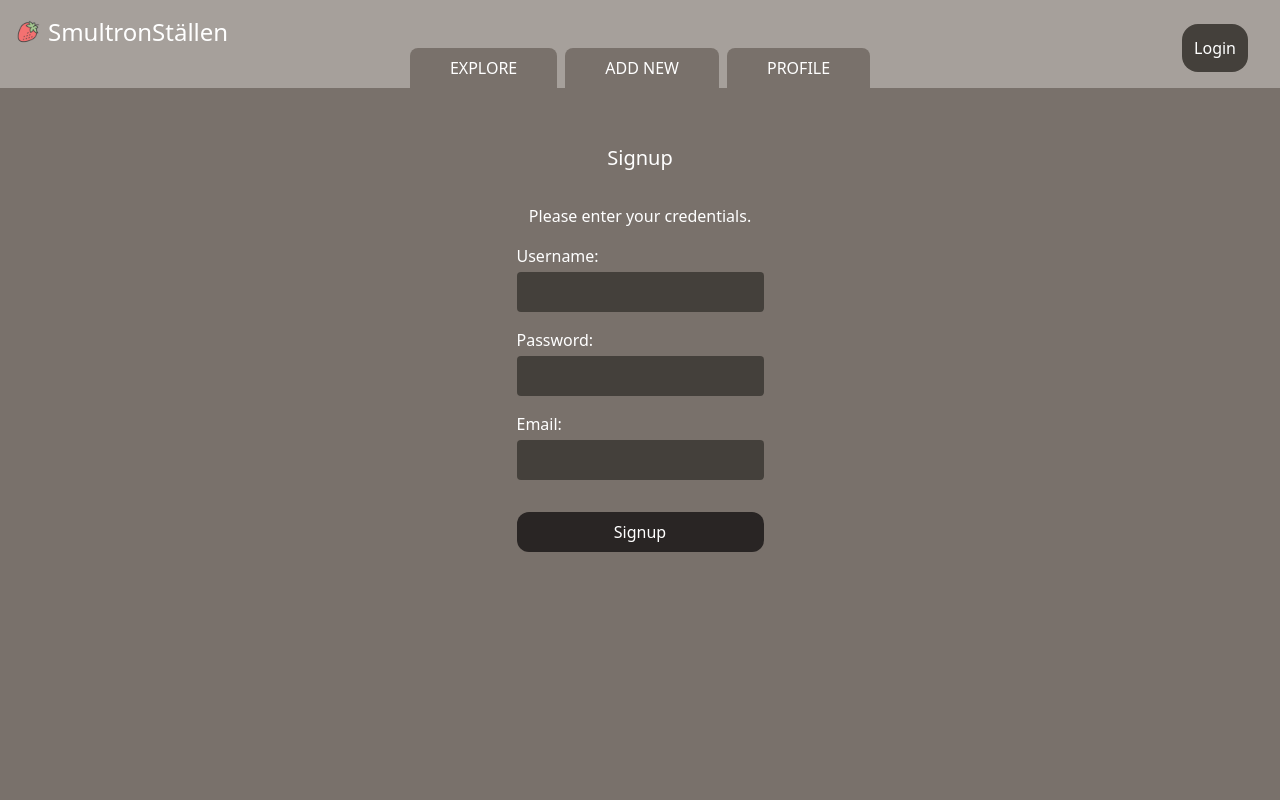
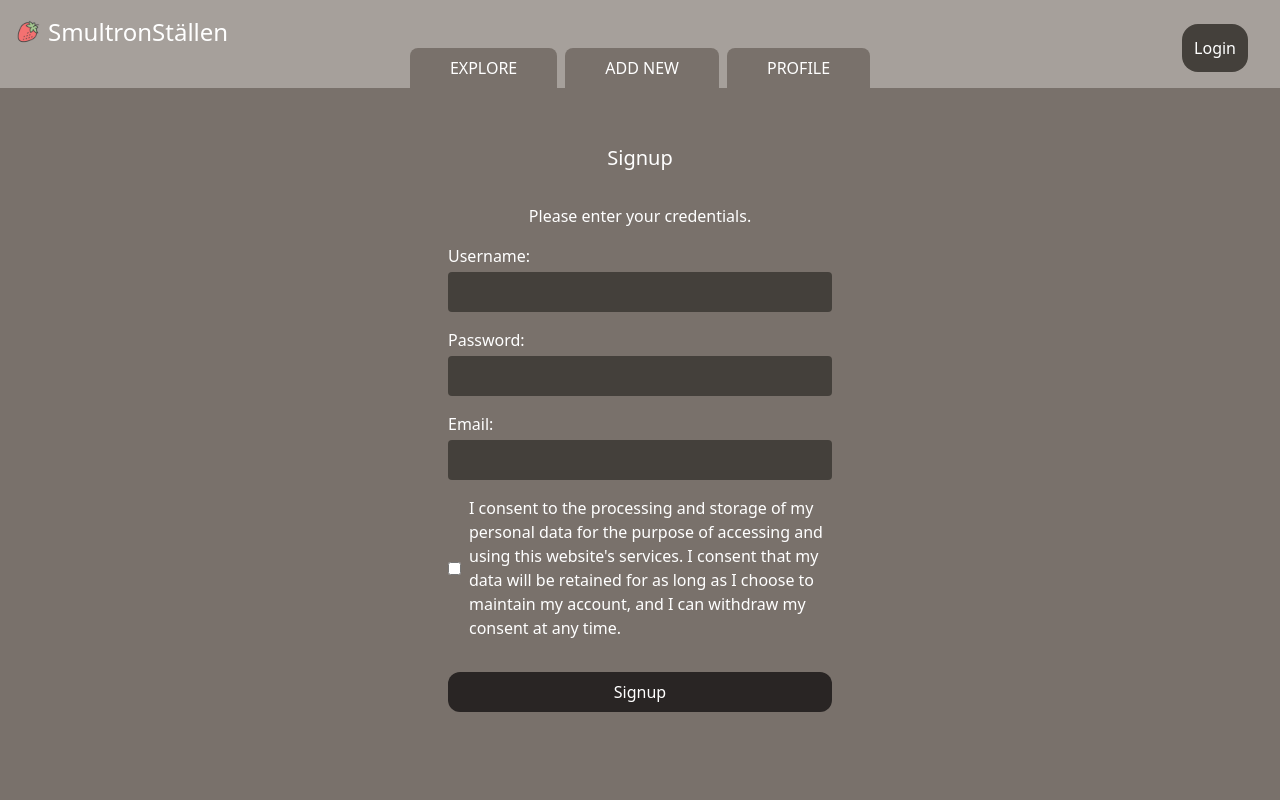
Before and after one commit to Kajsa99/projektUnited, a React (Vite) app in the folder frontend/: page /signup in a window 1280 px wide. Shown: the top 800 px of the page. Built offline with nearby package versions, Linux system fonts and the light colour scheme.

Commit message:
added terms and condition to signup

```diff
--- a/frontend/components/signup-form.jsx
+++ b/frontend/components/signup-form.jsx
@@ -39,7 +39,6 @@ export default function SignUpForm({ onSubmit }) {
                         required
                     />
                 </label>
-
                 <label className="flex flex-col">
                     Password:
                     <input
@@ -51,7 +50,6 @@ export default function SignUpForm({ onSubmit }) {
                         required
                     />
                 </label>
-
                 <label className="flex flex-col">
                     Email:
                     <input
@@ -63,7 +61,19 @@ export default function SignUpForm({ onSubmit }) {
                         required
                     />
                 </label>
-
+                <label className="flex items-center">
+                    <input
+                        type="checkbox"
+                        name="terms"
+                        required
+                        className="mr-2 text-sm"
+                    />
+                    I consent to the processing and storage of my personal data
+                    for the purpose of accessing and using this website's
+                    services. I consent that my data will be retained for as
+                    long as I choose to maintain my account, and I can withdraw
+                    my consent at any time.
+                </label>
                 <button className="bg-stone-800 rounded-xl text-white p-2 mt-4">
                     Signup
                 </button>
```
Lines whose indentation alone changed are shown as unchanged.
